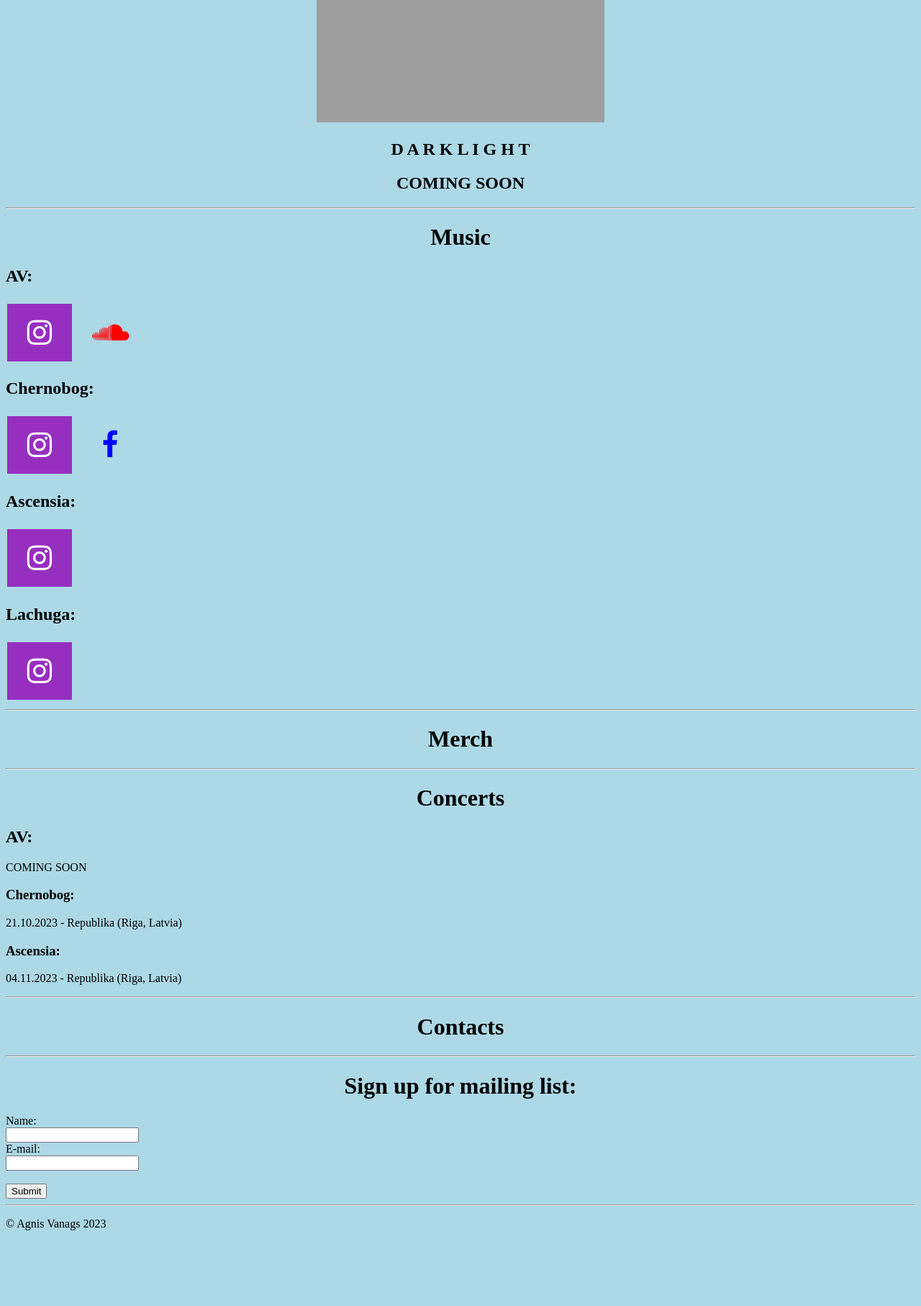
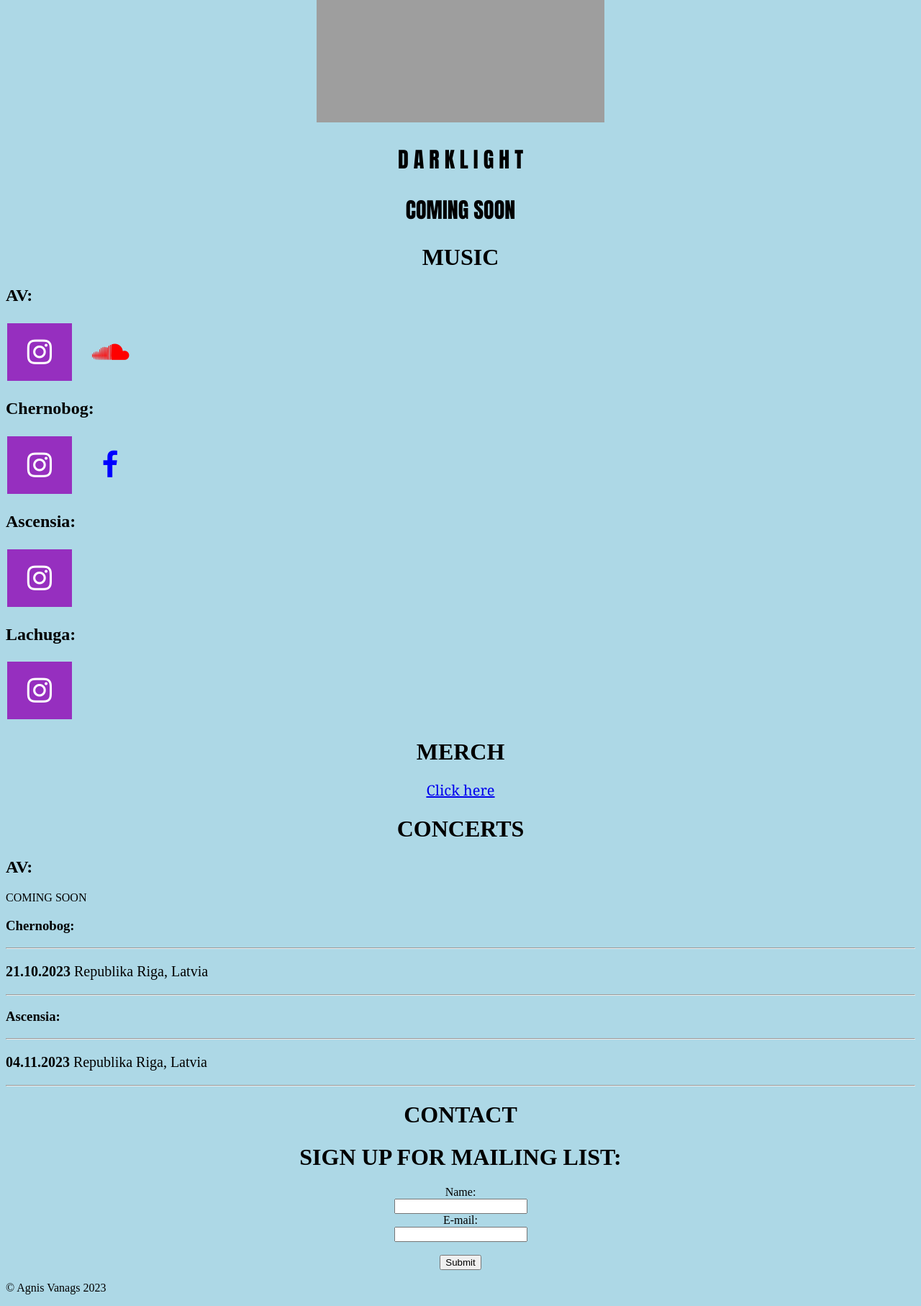
Before and after one commit to Agnis800/AV-promotion-merch-shop, a PHP site: page /main.html in a window 1280 px wide. Shown: the part 393-2207 px from the top of the page at 72% size. Before the commit the page ends 2102 px from the top, so only its background shows below. Run offline with PHP 8.4, Linux system fonts and the light colour scheme; grey boxes are pictures that could not be loaded.

Commit message:
Veiktas kosmētiskas izmaiņas un pievienotas jaunas lapas

```diff
--- a/main.css
+++ b/main.css
@@ -1,4 +1,10 @@
 .title {
+    text-align: center;
+    font-family: Impact, Haettenschweiler, 'Arial Narrow Bold', sans-serif;
+    font-size: 20px;
+}
+
+.artwork {
     text-align: center;
 }
 
@@ -12,6 +18,20 @@ body {
 
 .name {
     text-align: center;
+}
+
+.concert1 {
+    font-size: 20px;
+}
+
+.concert2 {
+    font-size: 20px;
+}
+
+.merch {
+    text-align: center;
+    font-size: 20px;
+    font-family: Georgia, 'Times New Roman', Times, serif;
 }
 
 
@@ -51,3 +71,7 @@ body {
 .fa-facebook {
     color: blue;
 }
+
+.mailing-form {
+    text-align: center;
+}
--- a/main.html
+++ b/main.html
@@ -18,16 +18,16 @@
                     <span style='font-size:100px;'>&#9660;</span>
                 </div>
                 </div>
+                <div class="artwork">
+                    <img src="C:\Users\agnis\Downloads\20230930_153537.jpg" alt="'Darklight' artwork" width="400" height="400">
+                </div>
                 <div class="title">
-                    <img src="C:\Users\agnis\Downloads\20230930_153537.jpg" alt="'Darklight' artwork" width="400" height="400">
                     <h2><b>D A R K L I G H T</b></h2>
                     <h2><b>COMING SOON</b></h2>
                 </div>
             </div>
-            <hr>
             <div class="music">
-
-                <h1>Music</h1>
+                <h1>MUSIC</h1>
                 <h2>AV:</h2>
                 <a href="https://www.instagram.com/agv_music1/?hl=en" class="fa fa-instagram" style="font-size:40px;"></a>
                 <a href="https://soundcloud.com/agnis-vanags" class="fa fa-soundcloud" style="font-size:40px;"></a>
@@ -39,21 +39,30 @@
                 <h2>Lachuga:</h2>
                 <a href="https://www.instagram.com/lachuga_band/?hl=en&img_index=7" class="fa fa-instagram" style="font-size:40px;"></a>
             </div>
-            <hr>
-            <h1>Merch</h1>
-            <hr>
-            <h1>Concerts</h1>
+            <h1>MERCH</h1>
+            <div class="merch">
+                <a href="file:///C:/Users/agnis/Personal-webp/merch.html">Click here</a>
+            </div>
+            <div class="Concerts">
+            <h1>CONCERTS</h1>
                  <h2>AV:</h2>
                  <p>COMING SOON</p>
                  <h3>Chernobog:</h3>
-            <p>21.10.2023 - Republika (Riga, Latvia)</p>
+                 <div class="concert1">
+                    <hr>
+                    <p><b>21.10.2023</b> Republika Riga, Latvia</p>
+                    <hr>
+                 </div>
                  <h3>Ascensia:</h3>
-            <p>04.11.2023 - Republika (Riga, Latvia)</p>
+                 <div class="concert2">
                     <hr>
-            <h1>Contacts</h1>
+                    <p><b>04.11.2023</b> Republika Riga, Latvia</p>
                     <hr>
+                 </div>
+                 <h1>CONTACT</h1>
+            </div>
             <div class="mailing-form">
-                 <h1>Sign up for mailing list:</h1>
+                 <h1>SIGN UP FOR MAILING LIST:</h1>
                  <form action="/action_page.php">
                     <label for="name">Name:</label><br>
                     <input type="text" id="name" name="name"><br>
@@ -63,7 +72,6 @@
                   </form>
             </div>
         </main>
-        <hr>
         <footer>
             <p>&copy Agnis Vanags 2023</p>
         </footer>
```
Also changed, not shown: merch.css (added, +7 -0 lines), merch.html (added, +39 -0 lines), cart.html (added), login.html (added), register.html (added). Lines whose indentation alone changed are shown as unchanged.
